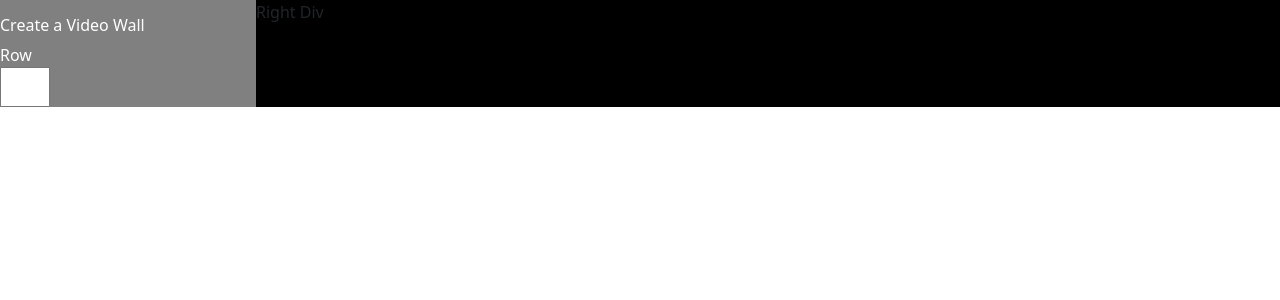
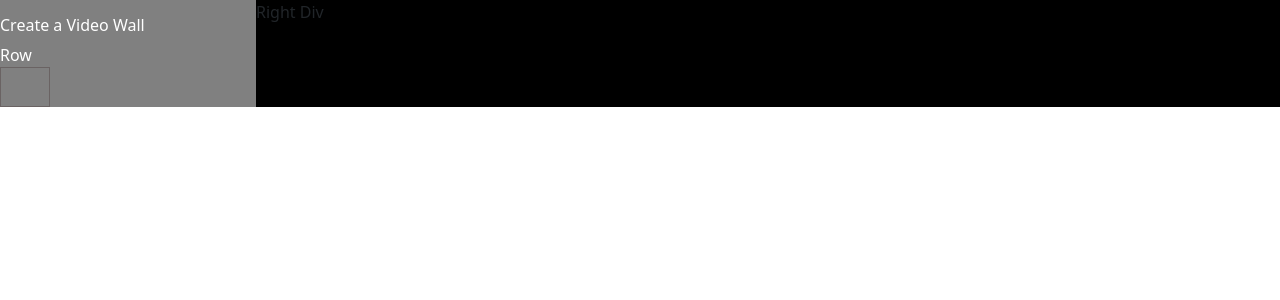
Before and after one commit to SatyendraSinghDev/vc-assignment2, a React (Create React App) app: page / in a window 1280 px wide. Shown: the top 300 px of the page. Built offline with nearby package versions, Linux system fonts and the light colour scheme.

Commit message:
style changes

```diff
--- a/src/pages/GridList.js
+++ b/src/pages/GridList.js
@@ -10,7 +10,16 @@ const GridList = () => {
         <label forHtml="rows" className="text-white d-block">
           Row
         </label>
-        <input type="text" style={{ width: "50px", height: "40px" }} />
+        <input
+          type="text"
+          style={{
+            width: "50px",
+            height: "40px",
+            backgroundColor: "gray",
+            border: "1px solid #6a6363",
+            color: "#FFFFFF",
+          }}
+        />
       </div>
       <div style={{ flex: "4", backgroundColor: "black" }}>Right Div</div>
     </div>
```
